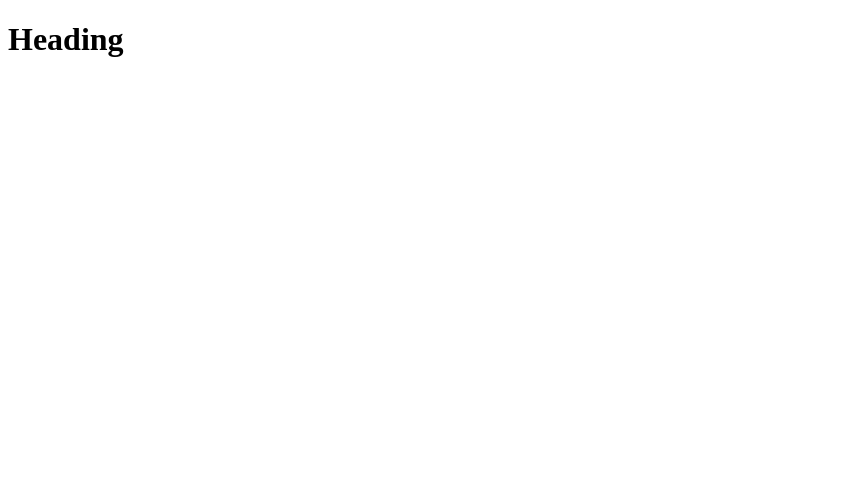
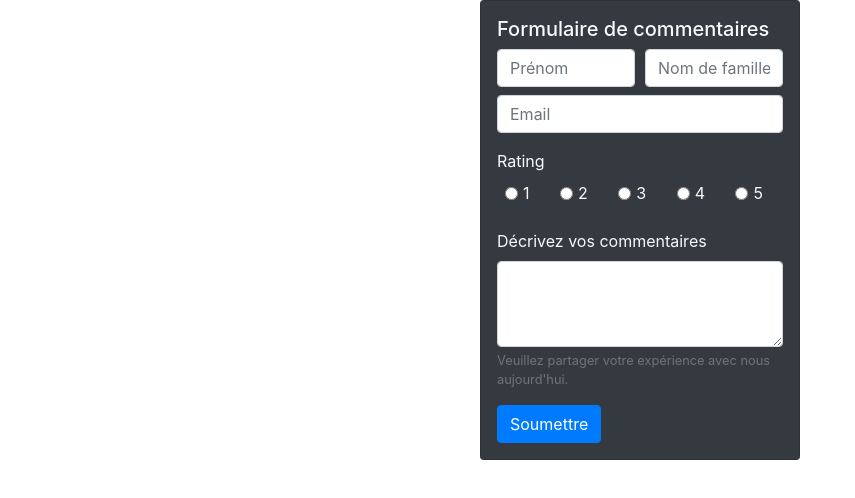
Before and after one commit to rodsan0/framework-challenge, a plain HTML site: page index.html in a window 1280 px wide. Shown: the whole page, without its empty margins (0-855 px from the left). Drawn offline with nearby package versions, Linux system fonts and the light colour scheme.

Commit message:
Add initial code

```diff
--- a/index.html
+++ b/index.html
@@ -5,10 +5,59 @@
     <meta name="viewport" content="width=device-width, initial-scale=1.0">
     <meta http-equiv="X-UA-Compatible" content="ie=edge">
     <title>Title</title>
-    <link rel="stylesheet" href="screen.css">
+    <!-- load bootstrap using instructions from getting started -->
+    <link rel="stylesheet" href="https://cdn.jsdelivr.net/npm/bootstrap@4.3.1/dist/css/bootstrap.min.css" integrity="sha384-ggOyR0iXCbMQv3Xipma34MD+dH/1fQ784/j6cY/iJTQUOhcWr7x9JvoRxT2MZw1T" crossorigin="anonymous">
   </head>
   <body>
-    <h1>Heading</h1>
-    <script src="index.js"></script>
+    <div class="card text-light bg-dark mx-auto" style="width: 20rem;">
+      <form class="p-3">
+        <h5>Formulaire de commentaires</h5>
+
+        <div class="form-row my-2">
+          <div class="col">
+            <input type="text" class="form-control" placeholder="Prénom">
+          </div>
+          <div class="col">
+            <input type="text" class="form-control" placeholder="Nom de famille">
+          </div>
+        </div>
+
+        <div class="form-group">
+          <input type="text" class="form-control" placeholder="Email" pattern="[a-z0-9._%+-]+@[a-z0-9.-]+\.[a-z]{2,4}$">
+        </div>
+
+        <label class="form-check-label" for="rating">Rating</label>
+        <div class="form-group d-flex p-2 justify-content-between" id="rating">
+          <div class="form-check form-check-inline">
+            <input class="form-check-input" type="radio" class="form-control" name="score" id="score1">
+            <label class="form-check-label" for="score1">1</label>
+          </div>
+          <div class="form-check form-check-inline">
+            <input class="form-check-input" type="radio" class="form-control" name="score" id="score2">
+            <label class="form-check-label" for="score2">2</label>
+          </div>
+          <div class="form-check form-check-inline">
+            <input class="form-check-input" type="radio" class="form-control" name="score" id="score3">
+            <label class="form-check-label" for="score3">3</label>
+          </div>
+          <div class="form-check form-check-inline">
+            <input class="form-check-input" type="radio" class="form-control" name="score" id="score4">
+            <label class="form-check-label" for="score4">4</label>
+          </div>
+          <div class="form-check form-check-inline">
+            <input class="form-check-input" type="radio" class="form-control" name="score" id="score5">
+            <label class="form-check-label" for="score5">5</label>
+          </div>
+        </div>
+
+        <div class="form-group">
+          <label for="exampleFormControlTextarea1">Décrivez vos commentaires</label>
+          <textarea class="form-control" id="feedback-text" rows="3"></textarea>
+          <small id="ratingHelp" class="form-text text-muted">Veuillez partager votre expérience avec nous aujourd'hui.</small>
+        </div>
+
+        <button type="submit" class="btn btn-primary">Soumettre</button>
+      </form>
+    </div>
   </body>
 </html>
```
